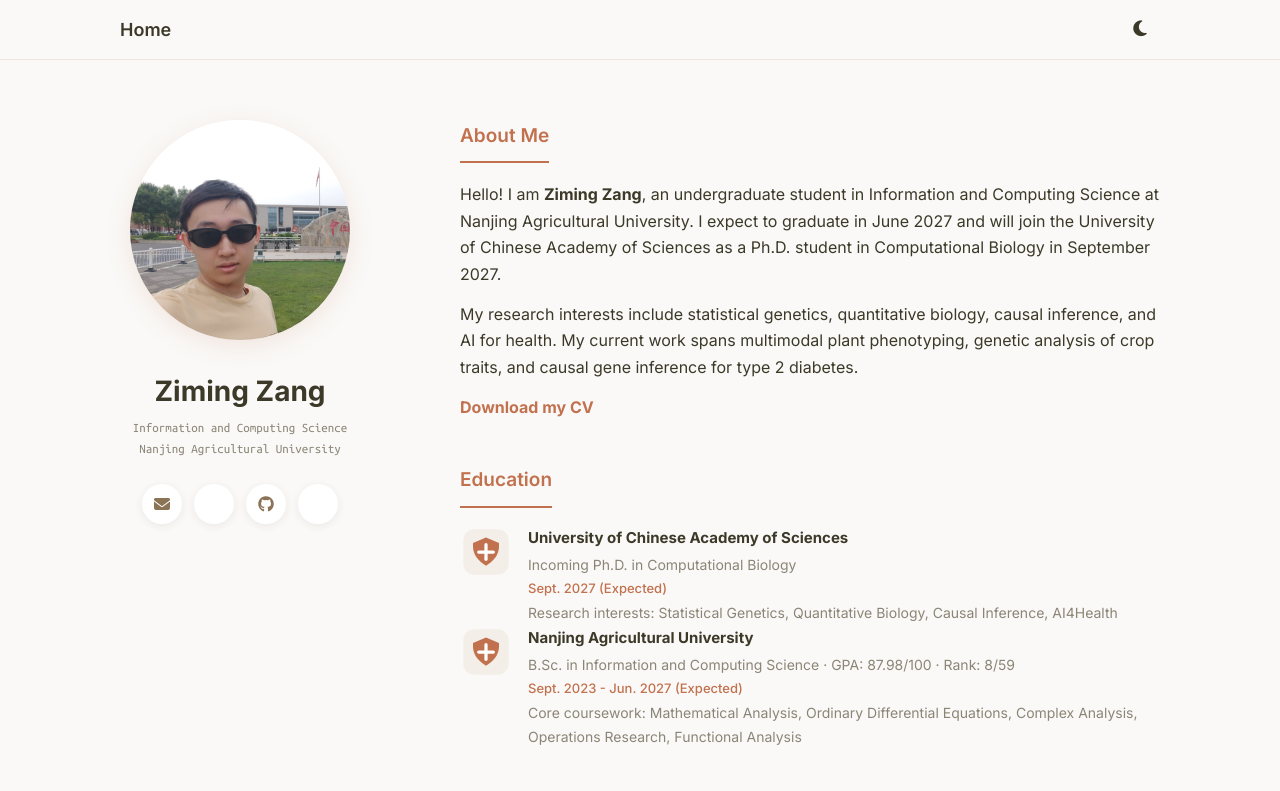
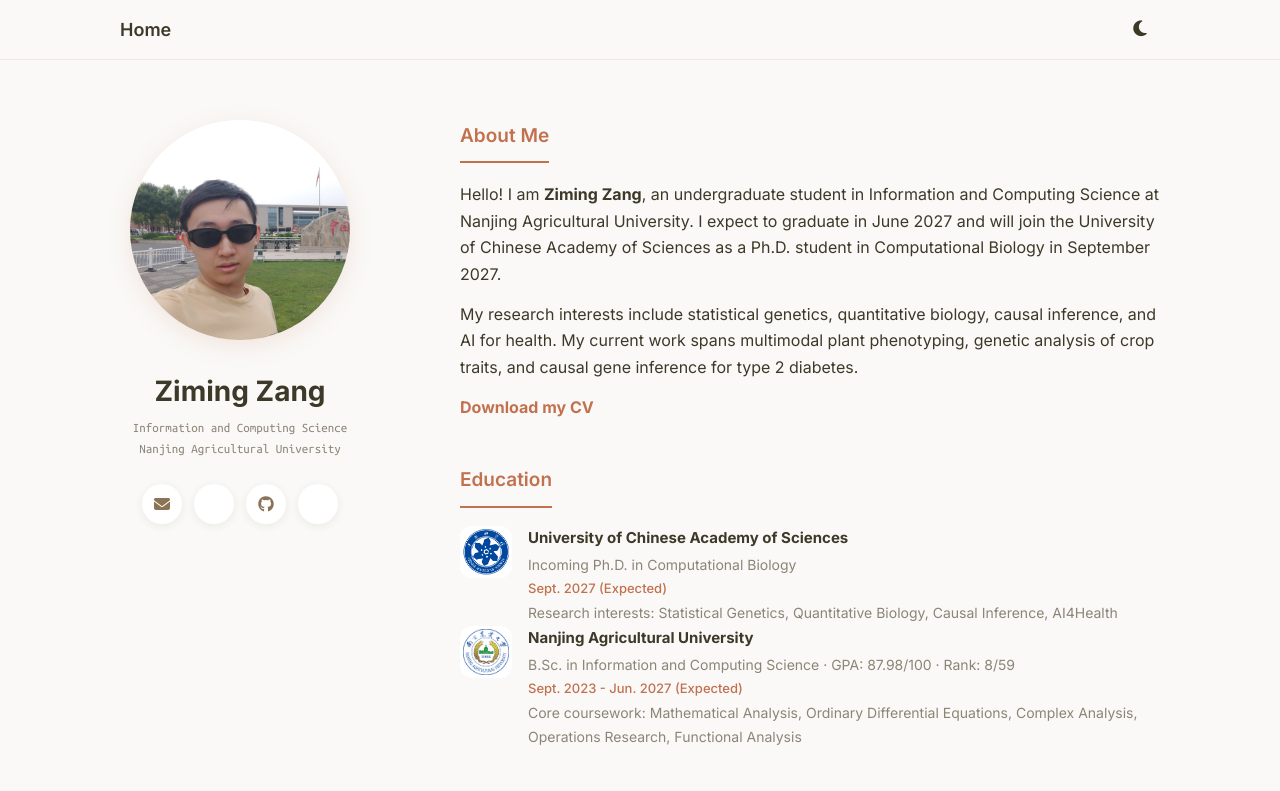
Before and after one commit to Evruc-zang/Evruc-zang.github.io, a plain HTML site: page index.html in a window 1280 px wide. Shown: the top 791 px of the page. Drawn offline with Linux system fonts and the light colour scheme; some icons are missing.

Commit message:
Add official university seals to education section
Replace institution placeholders with official Nanjing Agricultural University and University of Chinese Academy of Sciences seals, with accessible descriptions and consistent display styling.

Co-authored-by: Copilot <223556219+Copilot@users.noreply.github.com>

```diff
--- a/assets/css/theme-luka.css
+++ b/assets/css/theme-luka.css
@@ -326,6 +326,11 @@ body.theme-luka .institution-logo {
   width: 52px;
   height: 52px;
   flex-shrink: 0;
+  padding: 3px;
+  box-sizing: border-box;
+  object-fit: contain;
+  background-color: #fff;
+  border-radius: 12px;
 }
 
 body.theme-luka .experience-content {
--- a/index.html
+++ b/index.html
@@ -67,7 +67,7 @@
         <div class="section-body">
           <div class="card">
             <div class="experience-item">
-              <img src="assets/img/institution.svg" alt="Institution logo" class="institution-logo">
+              <img src="assets/img/ucas-seal.png" alt="University of Chinese Academy of Sciences seal" class="institution-logo">
               <div class="experience-content">
                 <p class="exp-title"><strong>University of Chinese Academy of Sciences</strong></p>
                 <p class="exp-detail">Incoming Ph.D. in Computational Biology</p>
@@ -78,7 +78,7 @@
           </div>
           <div class="card">
             <div class="experience-item">
-              <img src="assets/img/institution.svg" alt="" class="institution-logo">
+              <img src="assets/img/njau-seal.png" alt="Nanjing Agricultural University seal" class="institution-logo">
               <div class="experience-content">
                 <p class="exp-title"><strong>Nanjing Agricultural University</strong></p>
                 <p class="exp-detail">B.Sc. in Information and Computing Science · GPA: 87.98/100 · Rank: 8/59</p>
```
Also changed, not shown: assets/img/njau-seal.png (added), assets/img/ucas-seal.png (added).
